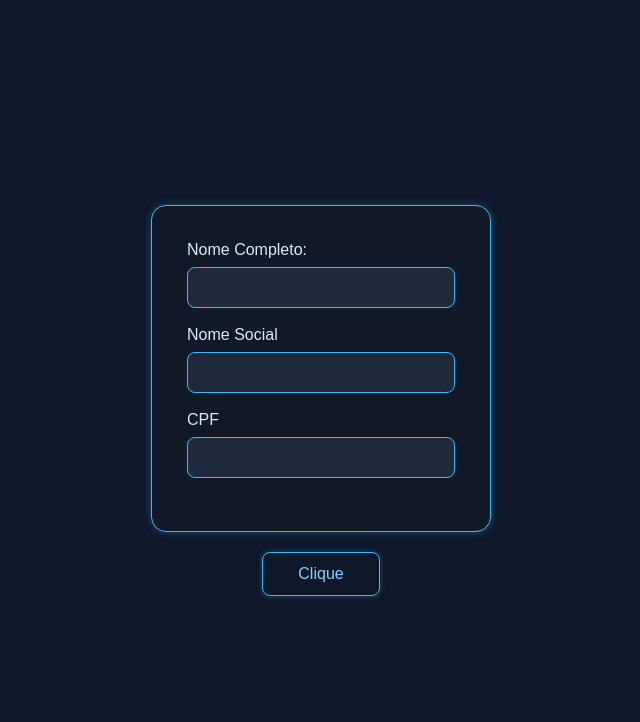
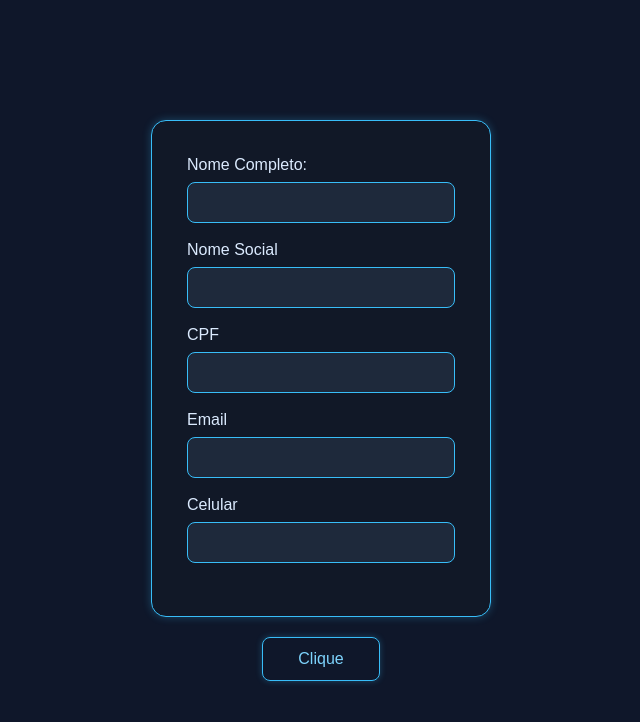
Before and after one commit to lailonvieira/semana-12-de-front, a plain HTML site: page semada 12 de front/index.html in a window 1280 px wide. Shown: the whole page, without its empty margins (319-959 px from the left). Drawn offline with Linux system fonts and the light colour scheme.

Commit message:
Add files via upload

```diff
--- a/semada 12 de front/index.html
+++ b/semada 12 de front/index.html
@@ -19,7 +19,12 @@
 
         <label for="cpf" id="cpf"> CPF</label><br>
         <input type="number" name="cpf" id="cpf">
-    </form>
+
+            <label for="email" id="email">Email</label><br>
+            <input type="email" name="email" id="email"><br>
+
+            <label for="celular" id="celular">Celular</label><br>
+            <input type="celular" name="celular" id="celular"><br</form>
   </div>
 </body>
     <button> Clique</button>
```
